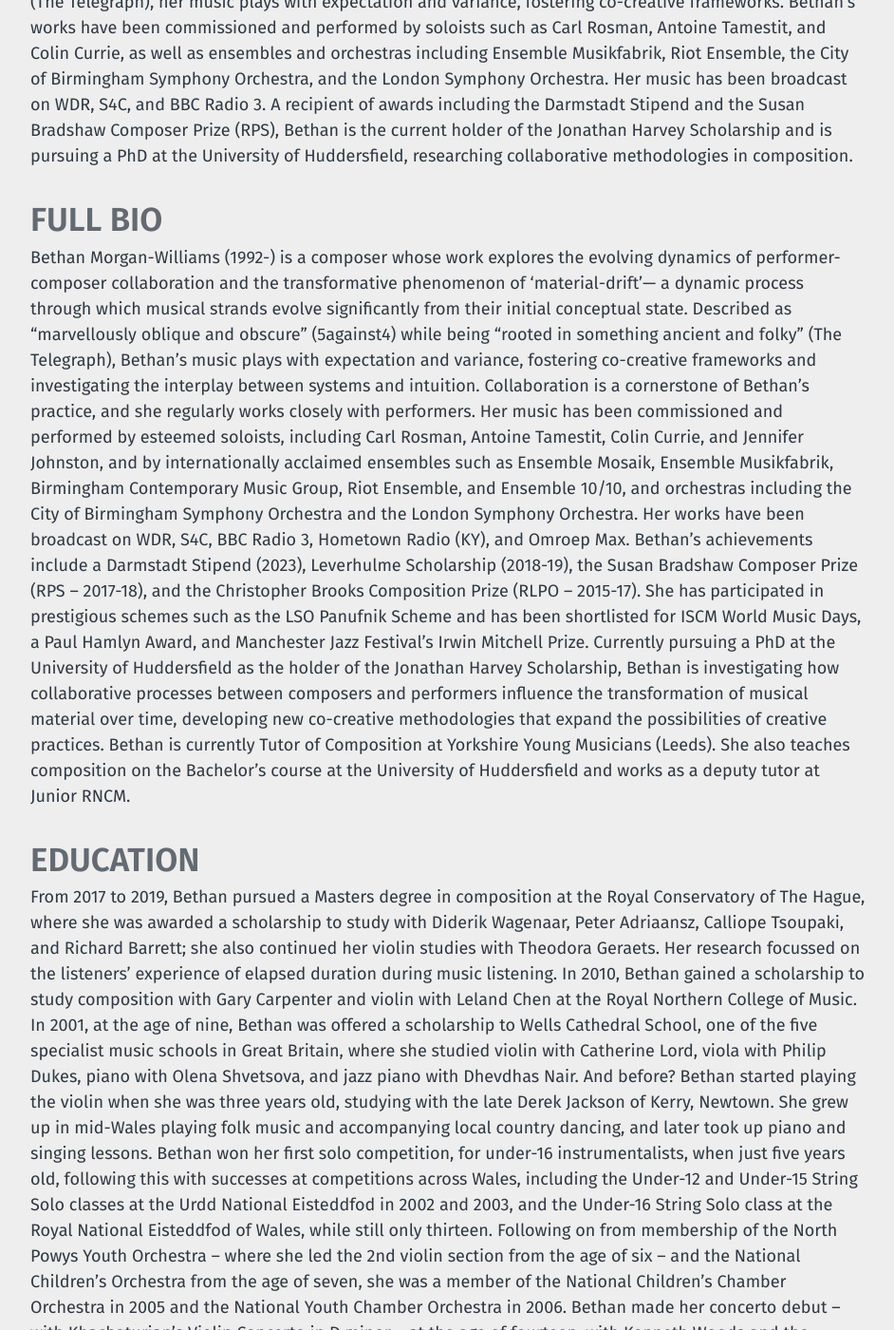
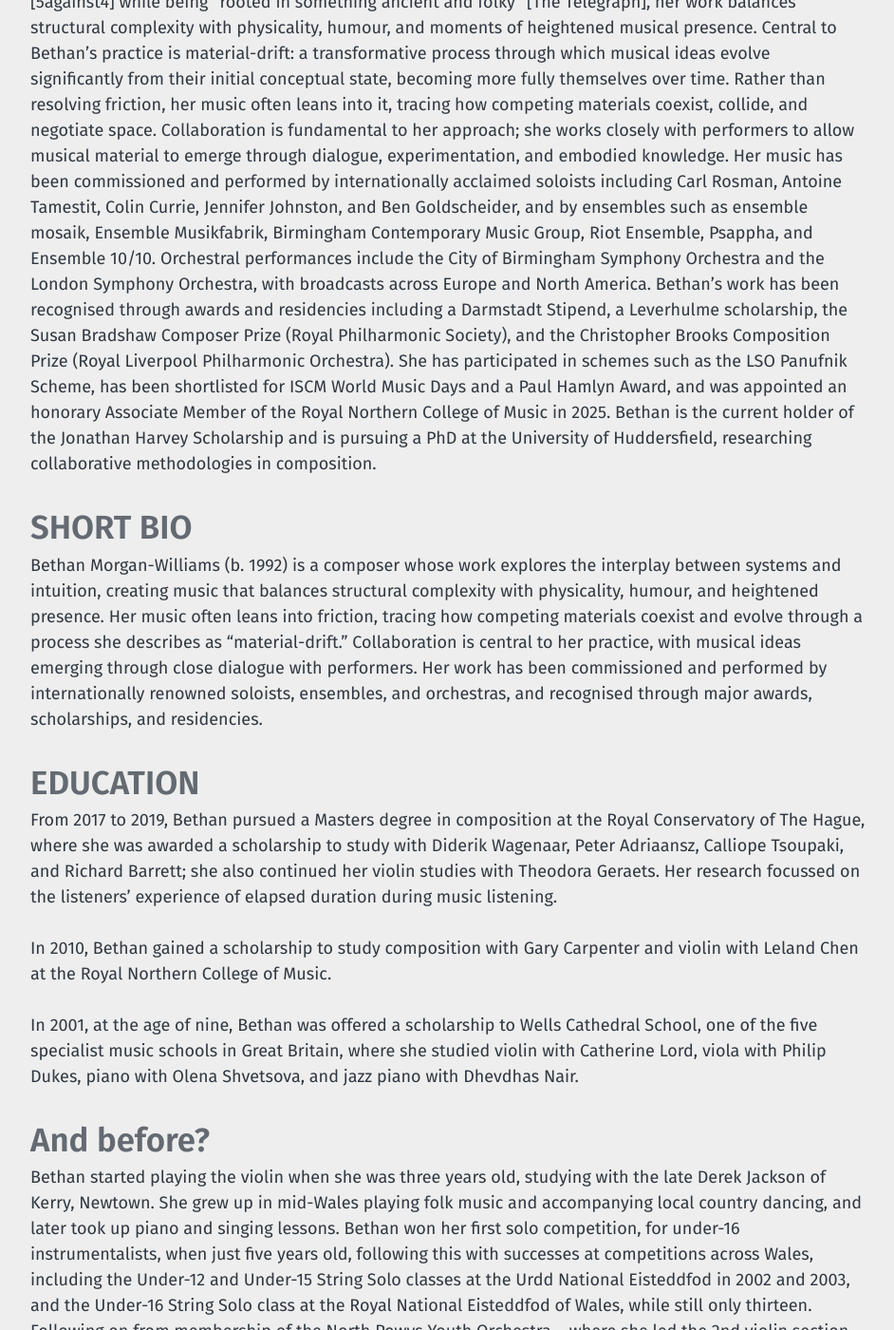
Before and after one commit to morganwilliamsb/website, a Jekyll site: the page built from biography.md, in a window 1280 px wide and 1400 px high, scrolled down 927 px. Shown: the whole window at 95% size, without its empty margins (40-982 px from the left). Built offline with Jekyll 4.4.1, drawn with Linux system fonts in a browser that asks for light colours; some of the changed text lies outside the part shown.

Commit message:
Update biography.md
Biographies updated

```diff
--- a/biography.md
+++ b/biography.md
@@ -4,23 +4,24 @@ layout: about
 image: /assets/images/town-hill.jpg
 ---
 
+## FULL BIO
+Bethan Morgan-Williams (b. 1992) is a composer whose work explores how systems and intuition interact to generate musical material. Her music plays with expectation and variance, fostering co-creative frameworks and reflecting the restless energy of 21st-century life. Described as “marvellously oblique and obscure” [5against4] while being “rooted in something ancient and folky” [The Telegraph], her work balances structural complexity with physicality, humour, and moments of heightened musical presence.
+Central to Bethan’s practice is material-drift: a transformative process through which musical ideas evolve significantly from their initial conceptual state, becoming more fully themselves over time. Rather than resolving friction, her music often leans into it, tracing how competing materials coexist, collide, and negotiate space. Collaboration is fundamental to her approach; she works closely with performers to allow musical material to emerge through dialogue, experimentation, and embodied knowledge.
+Her music has been commissioned and performed by internationally acclaimed soloists including Carl Rosman, Antoine Tamestit, Colin Currie, Jennifer Johnston, and Ben Goldscheider, and by ensembles such as ensemble mosaik, Ensemble Musikfabrik, Birmingham Contemporary Music Group, Riot Ensemble, Psappha, and Ensemble 10/10. Orchestral performances include the City of Birmingham Symphony Orchestra and the London Symphony Orchestra, with broadcasts across Europe and North America.
+Bethan’s work has been recognised through awards and residencies including a Darmstadt Stipend, a Leverhulme scholarship, the Susan Bradshaw Composer Prize (Royal Philharmonic Society), and the Christopher Brooks Composition Prize (Royal Liverpool Philharmonic Orchestra). She has participated in schemes such as the LSO Panufnik Scheme, has been shortlisted for ISCM World Music Days and a Paul Hamlyn Award, and was appointed an honorary Associate Member of the Royal Northern College of Music in 2025.
+Bethan is the current holder of the Jonathan Harvey Scholarship and is pursuing a PhD at the University of Huddersfield, researching collaborative methodologies in composition.
+
 ## SHORT BIO
-Bethan Morgan-Williams (1992–) is a composer whose work explores performer-composer collaboration and the phenomenon of material-drift, where musical ideas evolve significantly from their initial conception. Described as “marvellously oblique and obscure” (5against4) yet “rooted in something ancient and folky” (The Telegraph), her music plays with expectation and variance, fostering co-creative frameworks.
-Bethan’s works have been commissioned and performed by soloists such as Carl Rosman, Antoine Tamestit, and Colin Currie, as well as ensembles and orchestras including Ensemble Musikfabrik, Riot Ensemble, the City of Birmingham Symphony Orchestra, and the London Symphony Orchestra. Her music has been broadcast on WDR, S4C, and BBC Radio 3.
-A recipient of awards including the Darmstadt Stipend and the Susan Bradshaw Composer Prize (RPS), Bethan is the current holder of the Jonathan Harvey Scholarship and is pursuing a PhD at the University of Huddersfield, researching collaborative methodologies in composition.
-
-## FULL BIO
-Bethan Morgan-Williams (1992-) is a composer whose work explores the evolving dynamics of performer-composer collaboration and the transformative phenomenon of ‘material-drift’— a dynamic process through which musical strands evolve significantly from their initial conceptual state. Described as “marvellously oblique and obscure” (5against4) while being “rooted in something ancient and folky” (The Telegraph), Bethan’s music plays with expectation and variance, fostering co-creative frameworks and investigating the interplay between systems and intuition.
-Collaboration is a cornerstone of Bethan’s practice, and she regularly works closely with performers. Her music has been commissioned and performed by esteemed soloists, including Carl Rosman, Antoine Tamestit, Colin Currie, and Jennifer Johnston, and by internationally acclaimed ensembles such as Ensemble Mosaik, Ensemble Musikfabrik, Birmingham Contemporary Music Group, Riot Ensemble, and Ensemble 10/10, and orchestras including the City of Birmingham Symphony Orchestra and the London Symphony Orchestra. Her works have been broadcast on WDR, S4C, BBC Radio 3, Hometown Radio (KY), and Omroep Max.
-Bethan’s achievements include a Darmstadt Stipend (2023), Leverhulme Scholarship (2018-19), the Susan Bradshaw Composer Prize (RPS – 2017-18), and the Christopher Brooks Composition Prize (RLPO – 2015-17). She has participated in prestigious schemes such as the LSO Panufnik Scheme and has been shortlisted for ISCM World Music Days, a Paul Hamlyn Award, and Manchester Jazz Festival’s Irwin Mitchell Prize.
-Currently pursuing a PhD at the University of Huddersfield as the holder of the Jonathan Harvey Scholarship, Bethan is investigating how collaborative processes between composers and performers influence the transformation of musical material over time, developing new co-creative methodologies that expand the possibilities of creative practices.
-Bethan is currently Tutor of Composition at Yorkshire Young Musicians (Leeds). She also teaches composition on the Bachelor’s course at the University of Huddersfield and works as a deputy tutor at Junior RNCM.
+Bethan Morgan-Williams (b. 1992) is a composer whose work explores the interplay between systems and intuition, creating music that balances structural complexity with physicality, humour, and heightened presence. Her music often leans into friction, tracing how competing materials coexist and evolve through a process she describes as “material-drift.” Collaboration is central to her practice, with musical ideas emerging through close dialogue with performers. Her work has been commissioned and performed by internationally renowned soloists, ensembles, and orchestras, and recognised through major awards, scholarships, and residencies.
 
 ## EDUCATION
 From 2017 to 2019, Bethan pursued a Masters degree in composition at the Royal Conservatory of The Hague, where she was awarded a scholarship to study with Diderik Wagenaar, Peter Adriaansz, Calliope Tsoupaki, and Richard Barrett; she also continued her violin studies with Theodora Geraets. Her research focussed on the listeners' experience of elapsed duration during music listening.
+
 In 2010, Bethan gained a scholarship to study composition with Gary Carpenter and violin with Leland Chen at the Royal Northern College of Music.
+
 In 2001, at the age of nine, Bethan was offered a scholarship to Wells Cathedral School, one of the five specialist music schools in Great Britain, where she studied violin with Catherine Lord, viola with Philip Dukes, piano with Olena Shvetsova, and jazz piano with Dhevdhas Nair.
-And before?
-Bethan started playing the violin when she was three years old, studying with the late Derek Jackson of Kerry, Newtown. She grew up in mid-Wales playing folk music and accompanying local country dancing, and later took up piano and singing lessons. Bethan won her first solo competition, for under-16 instrumentalists, when just five years old, following this with successes at competitions across Wales, including the Under-12 and Under-15 String Solo classes at the Urdd National Eisteddfod in 2002 and 2003, and the Under-16 String Solo class at the Royal National Eisteddfod of Wales, while still only thirteen. Following on from membership of the North Powys Youth Orchestra – where she led the 2nd violin section from the age of six – and the National Children’s Orchestra from the age of seven, she was a member of the National Children’s Chamber Orchestra in 2005 and the National Youth Chamber Orchestra in 2006. Bethan made her concerto debut – with Khachaturian’s Violin Concerto in D minor – at the age of fourteen, with Kenneth Woods and the Wrexham Symphony Orchestra. Her training as a classical musician has always sat alongside her various other interests – inc. folk, jazz, electronic and contemporary music, having appeared on stage with ensembles ranging from the London Gala Orchestra to the Grammy-winning funk collective Snarky Puppy.
+
+## And before?
+Bethan started playing the violin when she was three years old, studying with the late Derek Jackson of Kerry, Newtown. She grew up in mid-Wales playing folk music and accompanying local country dancing, and later took up piano and singing lessons. Bethan won her first solo competition, for under-16 instrumentalists, when just five years old, following this with successes at competitions across Wales, including the Under-12 and Under-15 String Solo classes at the Urdd National Eisteddfod in 2002 and 2003, and the Under-16 String Solo class at the Royal National Eisteddfod of Wales, while still only thirteen. Following on from membership of the North Powys Youth Orchestra – where she led the 2nd violin section from the age of six – and the National Children’s Orchestra from the age of seven, she was a member of the National Children’s Chamber Orchestra in 2005 and the National Youth Chamber Orchestra in 2006. Bethan made her concerto debut – with Khachaturian’s Violin Concerto in D minor – at the age of fourteen, with Kenneth Woods and the Wrexham Symphony Orchestra. Her training as a classical musician has always sat alongside her various other interests – inc. folk, jazz, electronic and contemporary music, having appeared on stage with ensembles ranging from the London Concert Orchestra to the Grammy-winning funk collective Snarky Puppy.
 
 Bethan gained early recognition as a composer too, winning the Under-15 Composition class at the Urdd National Eisteddfod in 2004, and with string works performed at Wells, Colston Hall, the University of Bristol, and the Royal Northern College of Music in 2005/6.
```
